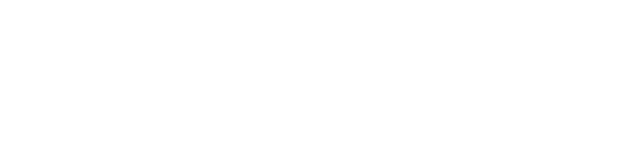
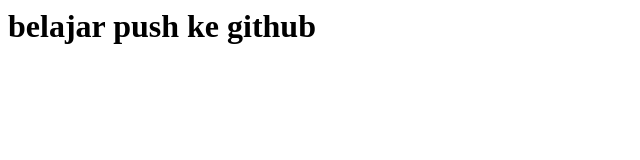
Before and after one commit to arivanjava/repo-github, a plain HTML site: page index.html in a window 1280 px wide. Shown: the whole page, without its empty margins (0-640 px from the left). Drawn offline with Linux system fonts and the light colour scheme.

Commit message:
push ke github

```diff
--- a/index.html
+++ b/index.html
@@ -1 +1,2 @@
 <title>Belajar Github</title>
+<h1>belajar push ke github</h1>
```
